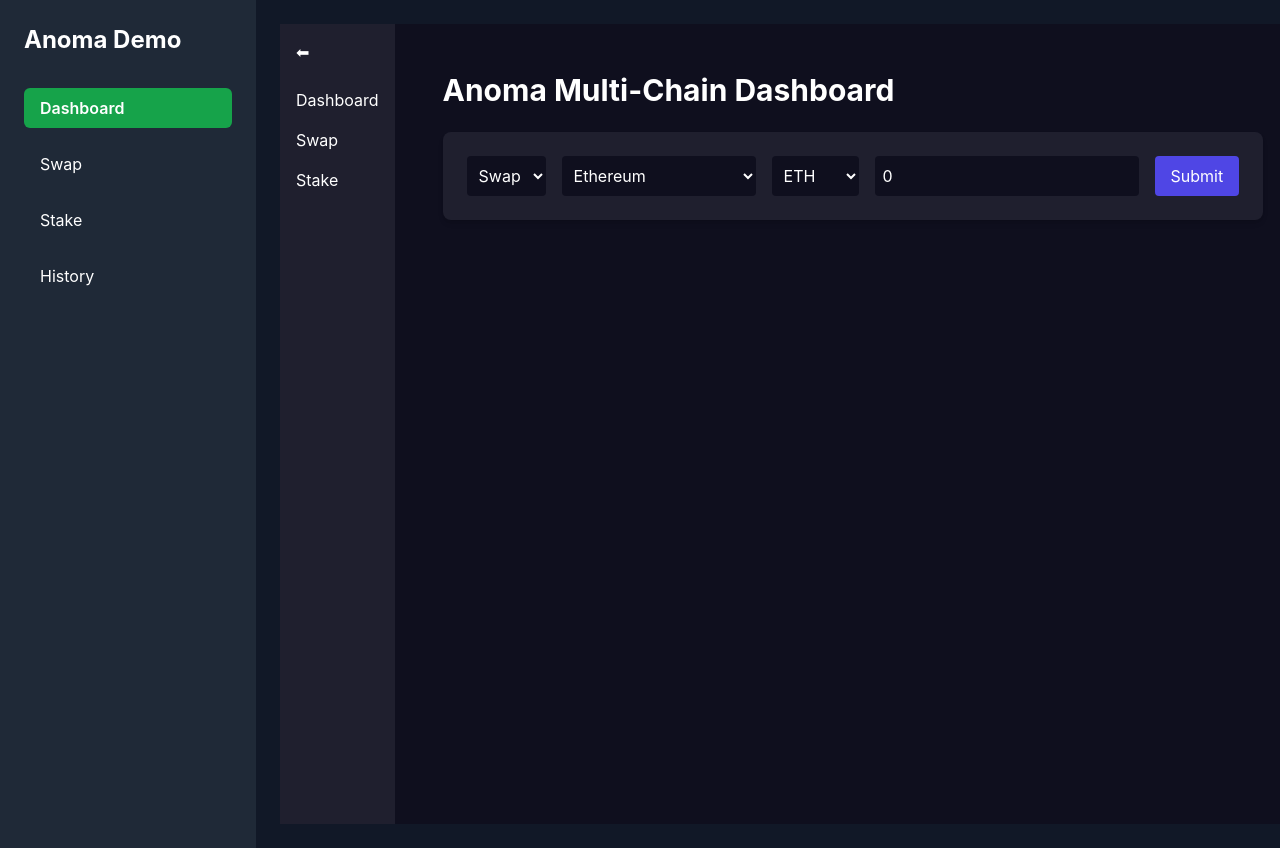
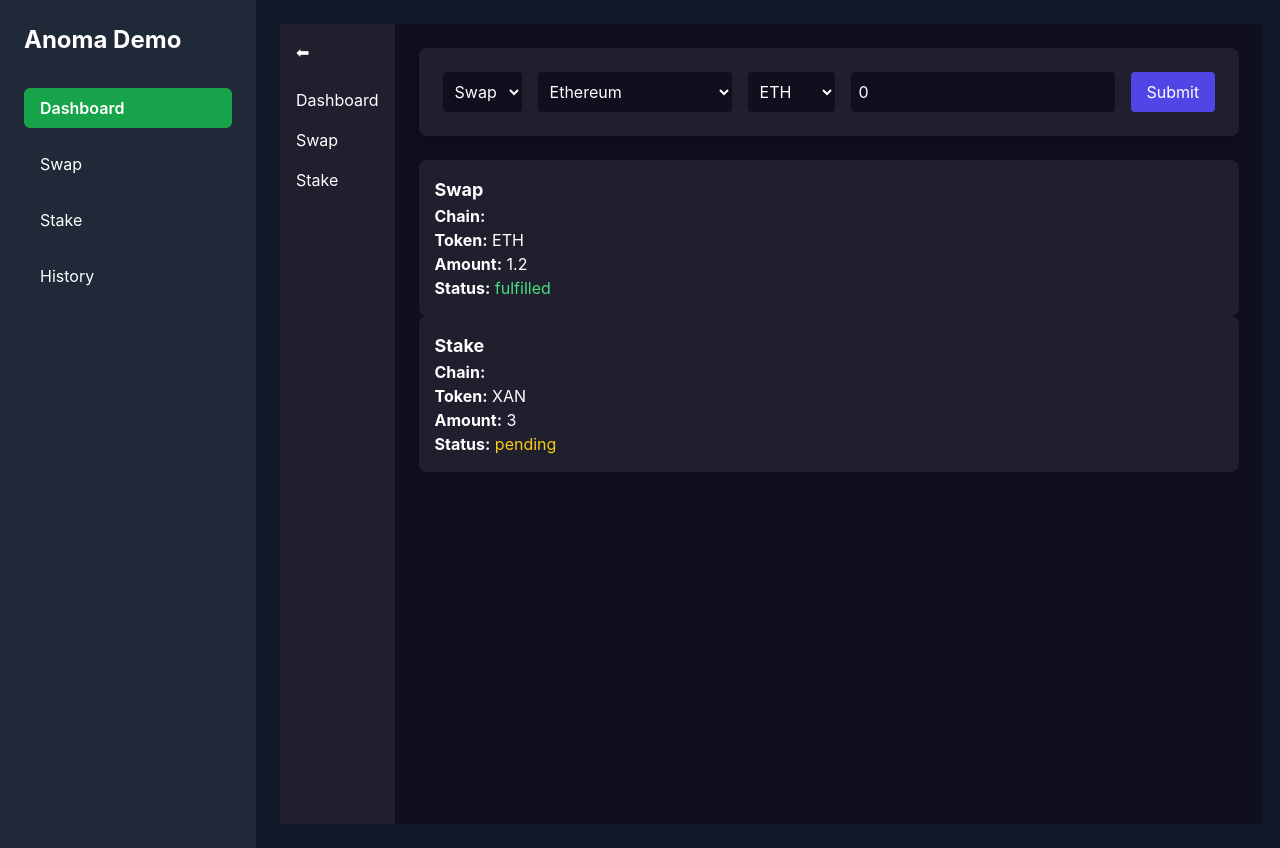
Before and after one commit to forumevi/anoma-intent-project, a Next.js app: page /dashboard in a window 1280 px wide. Built offline with nearby package versions, Linux system fonts and the light colour scheme.

Commit message:
Update page.tsx

```diff
--- a/app/dashboard/page.tsx
+++ b/app/dashboard/page.tsx
@@ -1,10 +1,26 @@
+"use client";
+import { useEffect, useState } from "react";
 import IntentForm from "../../components/IntentForm";
+import IntentCard from "../../components/IntentCard";
 
 export default function DashboardPage() {
+  const [intents, setIntents] = useState([]);
+
+  useEffect(() => {
+    async function loadIntents() {
+      const res = await fetch("/api/intents");
+      const data = await res.json();
+      setIntents(data);
+    }
+    loadIntents();
+  }, []);
+
   return (
-    <div className="p-6 space-y-6">
-      <h1 className="text-3xl font-bold">Anoma Multi-Chain Dashboard</h1>
+    <div>
       <IntentForm />
+      {intents.map((intent) => (
+        <IntentCard key={intent.id} intent={intent} />
+      ))}
     </div>
   );
 }
```
